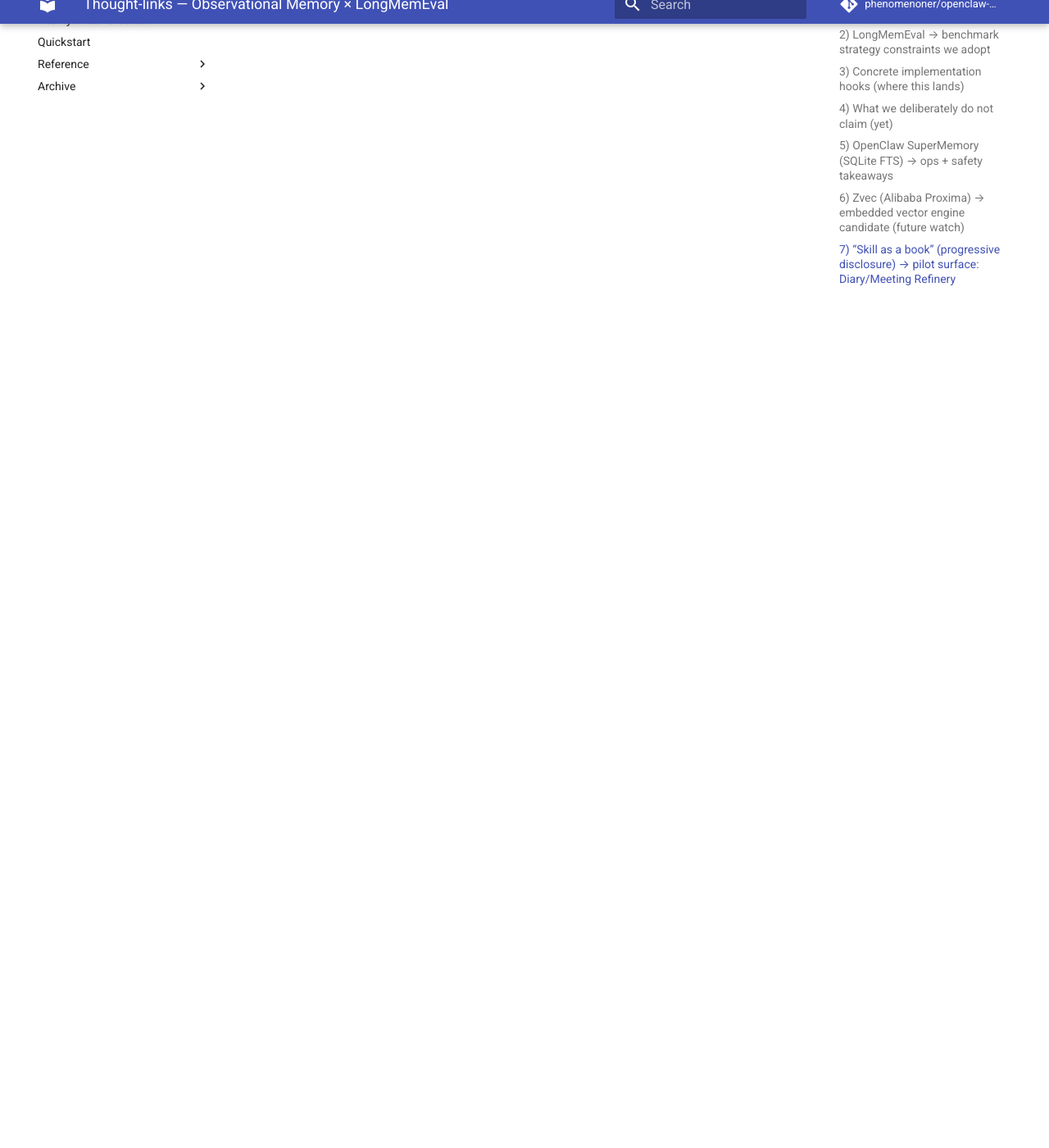
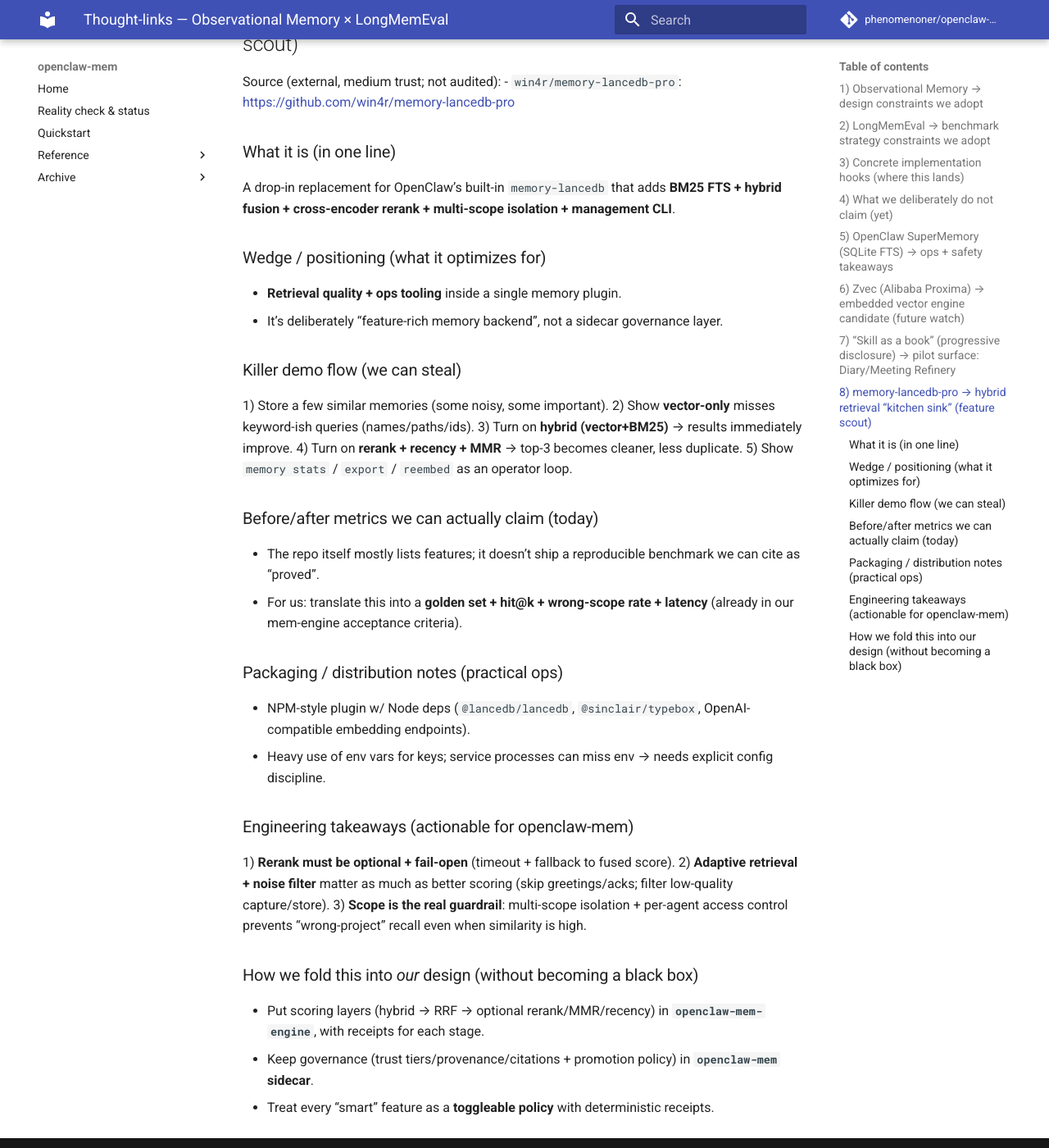
Before and after one commit to phenomenoner/openclaw-mem, an MkDocs documentation site: the page built from docs/thought-links.md, in a window 1280 px wide and 1400 px high, scrolled down 3050 px. Shown: the whole window at 82% size. Built offline with MkDocs 1.6.1 and Material for MkDocs 9.7.7, drawn with Linux system fonts in a browser that asks for light colours; comment, search, counter and statistics services are not loaded.

Commit message:
docs: fold memory-lancedb-pro takeaways into mem-engine design

````diff
--- a/docs/ecosystem-fit.md
+++ b/docs/ecosystem-fit.md
@@ -1,6 +1,6 @@
 # Ecosystem Fit: `openclaw-mem` + OpenClaw Native Memory
 
-This page explains how `openclaw-mem` fits with OpenClaw’s native memory stack without ownership conflicts.
+This page explains how `openclaw-mem` fits with OpenClaw’s native memory stack today, and how the optional **openclaw-mem-engine** slot backend would fit without creating ownership conflicts.
 
 ## Who owns what
 
@@ -14,8 +14,14 @@
 
 - `openclaw-mem` (this project)
   - role: sidecar capture + local memory operations + observability
-  - does **not** replace memory slot ownership
-  - does **not** re-register canonical backend tools
+  - default posture: **sidecar-only**
+
+- `openclaw-mem-engine` (planned, optional)
+  - role: alternative memory slot backend (replaces `memory-lancedb` when enabled)
+  - goal: hybrid recall (FTS + vector) + scopes + auditable policies
+  - rollback: one-line slot switch
+  - does **not** replace the sidecar ledger (SQLite remains for audit/ops)
+  - (when enabled) it **does** own the canonical backend tools for the active slot
 
 ## Why this split is useful
 
--- /dev/null
+++ b/docs/mem-engine.md
@@ -0,0 +1,315 @@
+# OpenClaw Mem Engine (slot backend) — Design + Roadmap
+
+> Working name: **openclaw-mem-engine**
+>
+> Scope: an **optional** OpenClaw *memory slot backend plugin* shipped alongside `openclaw-mem`.
+
+## TL;DR (big picture)
+
+`openclaw-mem` stays the **sidecar** (capture, governance, observability, grading, receipts).
+
+`openclaw-mem-engine` becomes an optional **slot owner** (replaces `memory-lancedb` when enabled) so we can:
+
+- do **hybrid recall** (FTS/BM25 + vector) with **scopes & metadata filters**,
+- make recall behavior **auditable + tunable** (receipts, knobs, policies),
+- and actually exploit LanceDB features that the official `memory-lancedb` backend doesn’t surface.
+
+Rollback remains trivial: switch `plugins.slots.memory` back to `memory-lancedb` or `memory-core`.
+
+---
+
+## Why we’re doing this
+
+Observed gap:
+
+- The official `memory-lancedb` plugin uses LanceDB mostly as a basic vector store (`vectorSearch`) and does not expose:
+  - full-text (BM25) search,
+  - hybrid fusion/rerank,
+  - scope-aware metadata filtering + scalar indexes,
+  - index lifecycle/optimize,
+  - version tags / easy rollback.
+
+Operator goal (what CK cares about):
+
+- **“Concept/goal → the right decisions/preferences/projects”** should be reliably retrievable.
+- Retrieval must be **controllable** (scope, importance, recency) and **explainable** (why these results).
+
+---
+
+## Product shape (two planes)
+
+### Plane A — Mem Ops (sidecar, always-on)
+
+Owned by `openclaw-mem`:
+
+- capture (tool outcomes, optional message events)
+- ingestion into SQLite ledger
+- importance grading + drift detection
+- provenance / trust tiers
+- receipts & dashboards
+- (future) context packing / graph view
+
+### Plane B — Mem Engine (slot backend, optional)
+
+Owned by `openclaw-mem-engine`:
+
+- implements OpenClaw canonical memory tools for the active slot:
+  - `memory_store`
+  - `memory_recall`
+  - `memory_forget`
+  - (optional) `memory_stats` / `memory_count`
+
+- uses LanceDB as the online store for fast retrieval & hybrid search.
+
+Key stance: **sidecar governs; engine serves**.
+
+---
+
+## Architecture overview
+
+```text
+                     +------------------------------+
+                     |  OpenClaw Agent / Sessions   |
+                     +---------------+--------------+
+                                     |
+                                     | memory_store / memory_recall
+                                     v
+                     +------------------------------+
+                     |   openclaw-mem-engine slot   |
+                     |   (LanceDB hybrid backend)   |
+                     +---------------+--------------+
+                                     |
+                                     | reads/writes
+                                     v
+                     +------------------------------+
+                     | LanceDB table: memories      |
+                     |  - vector + FTS + metadata   |
+                     +---------------+--------------+
+                                     ^
+                                     |
+                writeback annotations|  (importance/trust/provenance)
+                                     |
+                     +---------------+--------------+
+                     | openclaw-mem (sidecar ops)   |
+                     |  - capture JSONL             |
+                     |  - ingest SQLite             |
+                     |  - grade importance          |
+                     |  - receipts & drift checks   |
+                     +------------------------------+
+```
+
+> Decision (confirmed): **LanceDB is the source of truth for the engine path**.
+> Sidecar may maintain its SQLite ledger for auditability and long-horizon analysis.
+
+---
+
+## Data model (what we store)
+
+Minimum viable schema for LanceDB `memories` table:
+
+- `id` (uuid)
+- `text` (string)
+- `vector` (float[]) — embedding of `text` (or of a normalized form)
+- `createdAt` (ms)
+
+Governance metadata (needed for “concept→right stuff”):
+
+- `category` (`preference|decision|fact|entity|other`)
+- `importance` (0..1)
+- `importance_label` (`must_remember|nice_to_have|ignore|unknown`)
+- `scope` (string; e.g. `openclaw-mem`, `finlife`, `personal`, …)
+- `trust_tier` (`trusted|untrusted|quarantined`)
+- `source_kind` (`operator|tool|web|import|system`)
+- `source_ref` (optional; tool name, URL, transcript id, etc.)
+- `lang` (optional; `zh|en|…`)
+
+Notes:
+
+- “importance unknown” stays **fail-open**: we don’t auto-filter unknown unless an explicit query policy requests it.
+- Keep schema additive: new columns should be optional and backfillable.
+
+---
+
+## Retrieval design (the part you’ll feel)
+
+### Query pipeline
+
+1) **Parse intent**
+   - detect optional scope hints (explicit param, or inferred from tags)
+   - choose policy defaults (limit, min score, recency window)
+
+2) **Hybrid retrieval**
+   - **FTS/BM25** path: exact-ish keyword matching for names/paths/ids
+   - **Vector** path: semantic similarity
+   - Fuse results with a deterministic strategy (e.g., RRF), optionally rerank.
+
+3) **Metadata filtering** (before or during query)
+   - `scope` filter (most important)
+   - `importance_label` filter (e.g., prefer must/nice)
+   - recency bias (soft)
+   - trust gating (prefer trusted; allow untrusted when recall would be empty)
+
+4) **Return**
+   - bounded list (K)
+   - include lightweight explanations: score components + why it passed filters
+
+### Why hybrid is MVP-critical
+
+- Pure vector fails on:
+  - paths, error codes, commit hashes
+  - short identifiers
+  - partial quotes
+- Pure FTS fails on:
+  - paraphrases / concept-level asks
+
+Hybrid is the minimum that makes “concept→decisions/preferences” feel reliable.
+
+---
+
+## Write path + governance writeback
+
+### `memory_store`
+
+- Engine writes the primary record to LanceDB.
+- Sidecar may later write back computed governance fields:
+  - `importance` / `importance_label`
+  - `trust_tier`
+  - additional provenance
+
+### Importance grading integration
+
+- The **heuristic-v1** scorer (and later scorers) live in the sidecar.
+- Engine uses the graded fields for filtering defaults.
+
+---
+
+## Indexing & performance (making LanceDB “actually fast”)
+
+We should treat index lifecycle as an operator concern with receipts.
+
+- Build indices:
+  - vector index (`createIndex("vector", …)`)
+  - FTS index on `text`
+  - scalar indices on `scope`, `importance_label`, `category`, maybe `createdAt`
+
+- Maintenance:
+  - run `optimize()` periodically (or on thresholds)
+  - expose “index status” in JSON receipts
+
+---
+
+## Roadmap (detailed early milestones, coarse later)
+
+### M0 — Engine skeleton (slot switch + basic tools)
+
+Goal: *we can replace the slot without breaking workflows*.
+
+Deliverables:
+
+- New OpenClaw extension/plugin: `openclaw-mem-engine`
+- Config switch:
+  - `plugins.slots.memory = "openclaw-mem-engine"`
+  - rollback: switch back to `memory-lancedb` / `memory-core`
+- Tools implemented:
+  - `memory_store(text, importance?, category?, scope?, …)`
+  - `memory_recall(query, limit?, scope?, …)`
+  - `memory_forget(id)`
+- JSON receipts for every tool call (at least: counts, filters applied, latency ms)
+
+Definition of done:
+
+- Smoke test:
+  - store → recall → forget works end-to-end
+  - empty recall returns empty (no errors)
+- Fail-open behavior:
+  - embedding provider errors do not crash the agent loop (tool returns a compact error + suggestion)
+
+### M1 — Hybrid + scopes MVP (the “you will feel it” milestone)
+
+Goal: make concept/goal queries consistently pull the right decisions/preferences.
+
+Deliverables:
+
+- FTS index on `text` + vector search on `vector`
+- Hybrid fusion (deterministic; RRF baseline)
+- Metadata filters:
+  - `scope` (hard)
+  - `importance_label` (soft default: prefer must/nice)
+  - `trust_tier` (soft default: prefer trusted)
+- Basic scalar indexes for filter columns
+- Eval harness (offline):
+  - a small golden set of queries → expected memory ids/texts
+  - measures: hit@k, qualitative “wrong-scope” rate, latency
+
+Definition of done:
+
+- For a golden set of “concept→decision/preference” queries, hybrid beats vector-only baseline.
+- Query results show scope & importance in the returned payload (auditable).
+
+### M1.5 — Retrieval quality layer (optional, fail-open)
+
+Goal: raise precision on long/ambiguous queries **without** making ops brittle.
+
+Inspiration (external): `win4r/memory-lancedb-pro`.
+
+Deliverables:
+
+- Optional **cross-encoder rerank** (e.g., Jina or any OpenAI-compatible rerank endpoint)
+  - strict timeout (e.g., 3–5s)
+  - **fail-open** fallback: keep fused order if reranker fails
+- Optional scoring refinements (cheap, deterministic):
+  - recency boost / time decay
+  - length normalization (avoid long entries dominating)
+  - hard minimum score threshold
+- Optional **diversity** (MMR-style) to reduce near-duplicate hits
+- Optional **adaptive retrieval** heuristic (skip memory lookup for greetings/acks/emoji; force for “remember/previously/decision” intents)
+- Receipts:
+  - show which stages ran (fts/vector/fuse/rerank/diversify)
+  - include rerank provider + fallback reason when applicable
+
+Definition of done:
+
+- Every optional layer is gated by config and can be turned off with a single change.
+- With all optional layers OFF, M1 behavior remains unchanged.
+- With layers ON, golden-set precision improves measurably (and latency stays within a defined budget).
+
+### M2 — Ops hardening (index lifecycle + optimize + drift)
+
+Deliverables (coarse):
+
+- scheduled `optimize` with receipts
+- index existence + health checks
+- drift dashboard: label distribution + “unknown” %
+
+### M3 — Versioning safety net (tags + rollback)
+
+Deliverables (coarse):
+
+- tag versions before large auto-capture or regrading changes
+- ability to revert/checkout a tagged version
+
+### M4 — Multimodal (optional)
+
+Deliverables (coarse):
+
+- add `media_refs` + `media_kind` metadata
+- define embedding strategy per modality
+
+---
+
+## Risks & mitigations
+
+- **Complexity creep**: keep engine MVP small; push governance logic into sidecar.
+- **Recall noise**: default to scope-aware retrieval; only broaden when empty.
+- **Migration risk**: slot switch rollback is the safety valve; keep it one-line.
+- **Native deps**: LanceDB has native bindings; pin versions and test on target OS/arch.
+
+---
+
+## Open questions (to settle while implementing M0/M1)
+
+1) Scope source-of-truth:
+   - explicit tool params vs inferred from chat tags vs both
+2) How we expose explanations without bloating context
+3) Default trust policy when everything is untrusted
+4) Storage path + backup policy for LanceDB data
--- a/docs/roadmap.md
+++ b/docs/roadmap.md
@@ -8,7 +8,7 @@
 
 ## Principles (what we optimize for)
 
-- **Sidecar, not slot owner**: OpenClaw memory backends remain canonical; `openclaw-mem` provides capture + local-first recall + ops.
+- **Sidecar-first, optional slot owner**: `openclaw-mem` remains the ops sidecar by default. We may additionally ship an optional slot backend (**openclaw-mem-engine**) to replace `memory-lancedb` when enabled — still rollbackable via a one-line slot switch.
 - **Fail-open by default**: memory helpers should not break ingest or the agent loop.
 - **Non-destructive writes**: never overwrite operator-authored fields; only fill missing values.
 - **Upgrade-safe**: user-owned data/config is stable across versions.
@@ -16,6 +16,24 @@
 - **Trust-aware by design**: treat skill/web/tool outputs as *untrusted by default* until promoted by an explicit policy; preserve provenance so packing/retrieval can make safer choices.
 
 ## Now (next milestones)
+
+### 0) OpenClaw Mem Engine (optional memory slot backend)
+
+Status: **ROADMAP**.
+
+- Goal: replace `memory-lancedb` with a slot backend that supports **hybrid recall (FTS + vector)**, **scopes**, and **auditable policies**.
+- Why: the official backend currently uses LanceDB mostly as a basic vector store; it doesn’t expose hybrid/FTS/index lifecycle/versioning.
+- Design doc: [OpenClaw Mem Engine →](mem-engine.md)
+
+Acceptance criteria:
+- Slot switch + rollback is one line (`plugins.slots.memory`).
+- `memory_store/memory_recall/memory_forget` emit JSON receipts (filters, latency, counts).
+- M1 delivers a “concept → decisions/preferences” golden set where hybrid beats vector-only.
+
+Optional (M1.5, inspired by `memory-lancedb-pro`):
+- Cross-encoder rerank (fail-open) + deterministic refinements (recency/decay/length-norm).
+- Adaptive retrieval + noise filter policy (skip trivial queries; reduce garbage capture).
+- Diversity (MMR) to prevent near-duplicate top hits.
 
 ### 1) Importance grading rollout (MVP v1)
 
--- a/docs/thought-links.md
+++ b/docs/thought-links.md
@@ -109,3 +109,40 @@
 - Pilot contract: `openclaw-async-coding-playbook/projects/openclaw-mem/TECH_NOTES/2026-02-18_refinery_pilot_diary_meeting_extraction.md`
 
 **Why we pilot on diary/meeting notes:** high value density (decisions/people/money/tasks), stable schema, and measurable noise reduction without risky always-on capture.
+
+## 8) memory-lancedb-pro → hybrid retrieval “kitchen sink” (feature scout)
+
+Source (external, medium trust; not audited):
+- `win4r/memory-lancedb-pro`: <https://github.com/win4r/memory-lancedb-pro>
+
+### What it is (in one line)
+A drop-in replacement for OpenClaw’s built-in `memory-lancedb` that adds **BM25 FTS + hybrid fusion + cross-encoder rerank + multi-scope isolation + management CLI**.
+
+### Wedge / positioning (what it optimizes for)
+- **Retrieval quality + ops tooling** inside a single memory plugin.
+- It’s deliberately “feature-rich memory backend”, not a sidecar governance layer.
+
+### Killer demo flow (we can steal)
+1) Store a few similar memories (some noisy, some important).
+2) Show **vector-only** misses keyword-ish queries (names/paths/ids).
+3) Turn on **hybrid (vector+BM25)** → results immediately improve.
+4) Turn on **rerank + recency + MMR** → top-3 becomes cleaner, less duplicate.
+5) Show `memory stats` / `export` / `reembed` as an operator loop.
+
+### Before/after metrics we can actually claim (today)
+- The repo itself mostly lists features; it doesn’t ship a reproducible benchmark we can cite as “proved”.
+- For us: translate this into a **golden set + hit@k + wrong-scope rate + latency** (already in our mem-engine acceptance criteria).
+
+### Packaging / distribution notes (practical ops)
+- NPM-style plugin w/ Node deps (`@lancedb/lancedb`, `@sinclair/typebox`, OpenAI-compatible embedding endpoints).
+- Heavy use of env vars for keys; service processes can miss env → needs explicit config discipline.
+
+### Engineering takeaways (actionable for openclaw-mem)
+1) **Rerank must be optional + fail-open** (timeout + fallback to fused score).
+2) **Adaptive retrieval + noise filter** matter as much as better scoring (skip greetings/acks; filter low-quality capture/store).
+3) **Scope is the real guardrail**: multi-scope isolation + per-agent access control prevents “wrong-project” recall even when similarity is high.
+
+### How we fold this into *our* design (without becoming a black box)
+- Put scoring layers (hybrid → RRF → optional rerank/MMR/recency) in **`openclaw-mem-engine`**, with receipts for each stage.
+- Keep governance (trust tiers/provenance/citations + promotion policy) in **`openclaw-mem` sidecar**.
+- Treat every “smart” feature as a **toggleable policy** with deterministic receipts.
````
Also changed, not shown: docs/architecture.md (+2 -2 lines), docs/index.md (+5 -2 lines).
